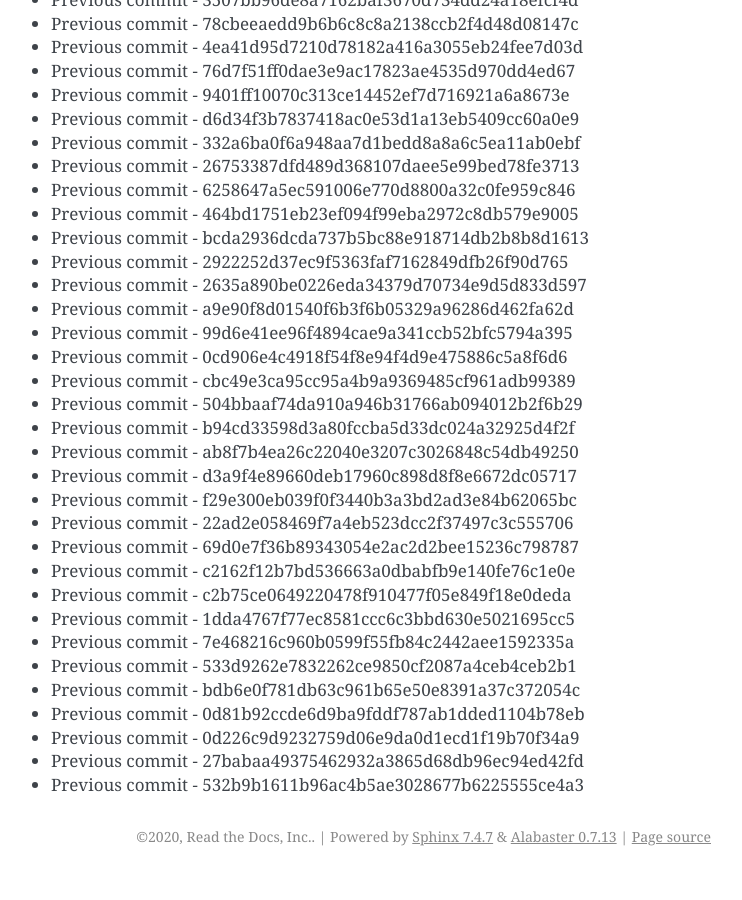
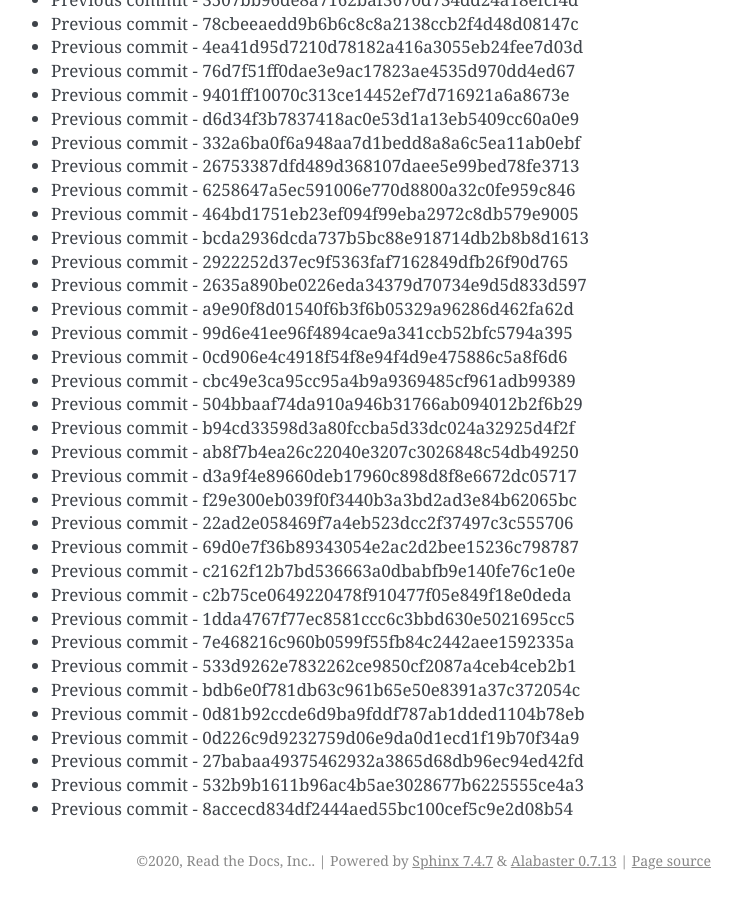
Before and after one commit to readthedocs/rtd-git-stresstest, a Sphinx documentation site: the page built from docs/updates.rst, in a window 1280 px wide and 900 px high, scrolled down 56031 px. Shown: the whole window, without its empty margins (399-1141 px from the left). Built offline with Sphinx 7.4.7, drawn with Linux system fonts in a browser that asks for light colours; before the commit the page ends 56907 px from its top, so only the background shows below that.

Commit message:
Generating commit from previous: 8accecd834df2444aed55bc100cef5c9e2d08b54

```diff
--- a/docs/updates.rst
+++ b/docs/updates.rst
@@ -2386,3 +2386,4 @@ It can be tested for any performance characteristics.
 * Previous commit - 0d226c9d9232759d06e9da0d1ecd1f19b70f34a9
 * Previous commit - 27babaa49375462932a3865d68db96ec94ed42fd
 * Previous commit - 532b9b1611b96ac4b5ae3028677b6225555ce4a3
+* Previous commit - 8accecd834df2444aed55bc100cef5c9e2d08b54
```
